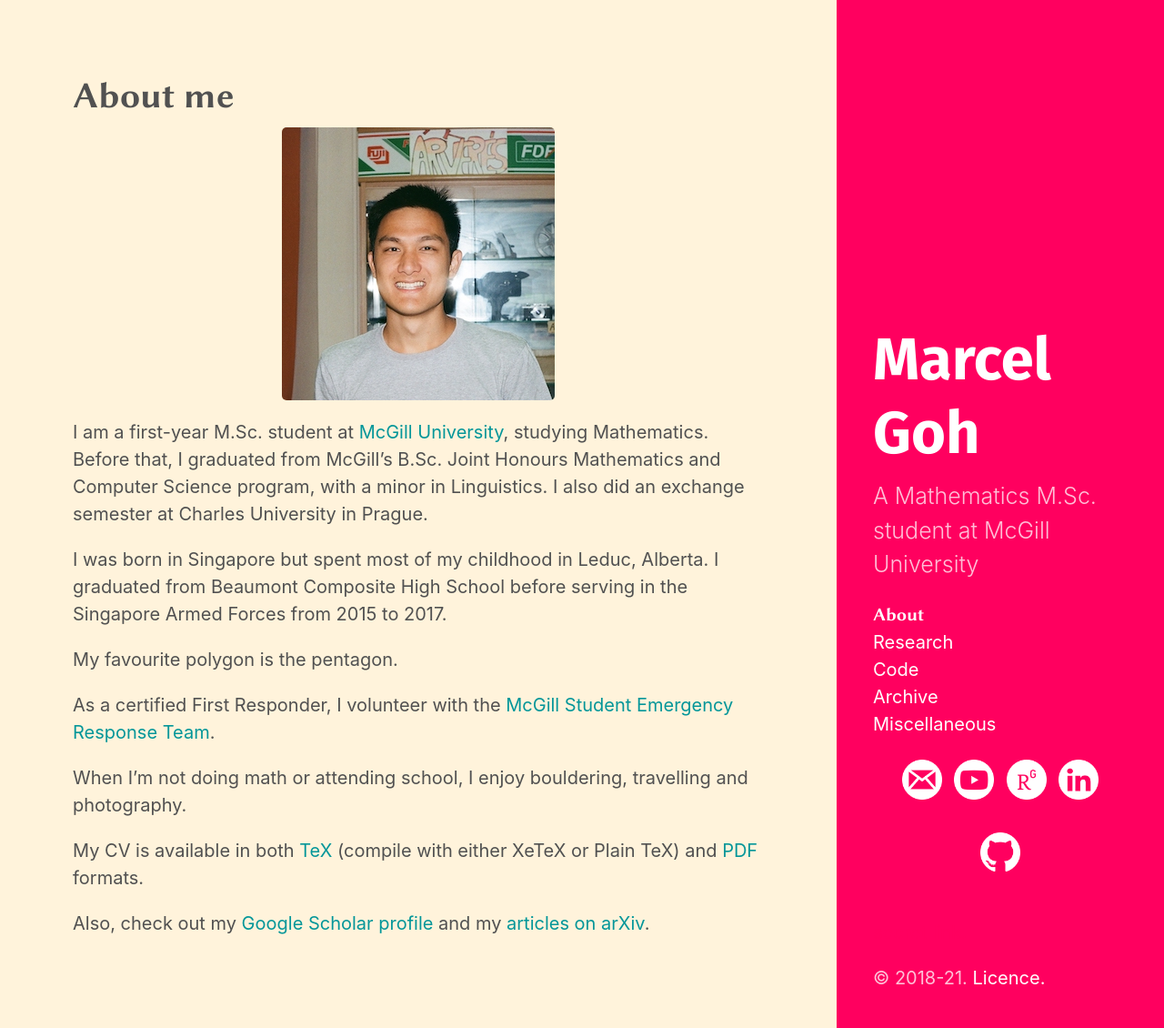
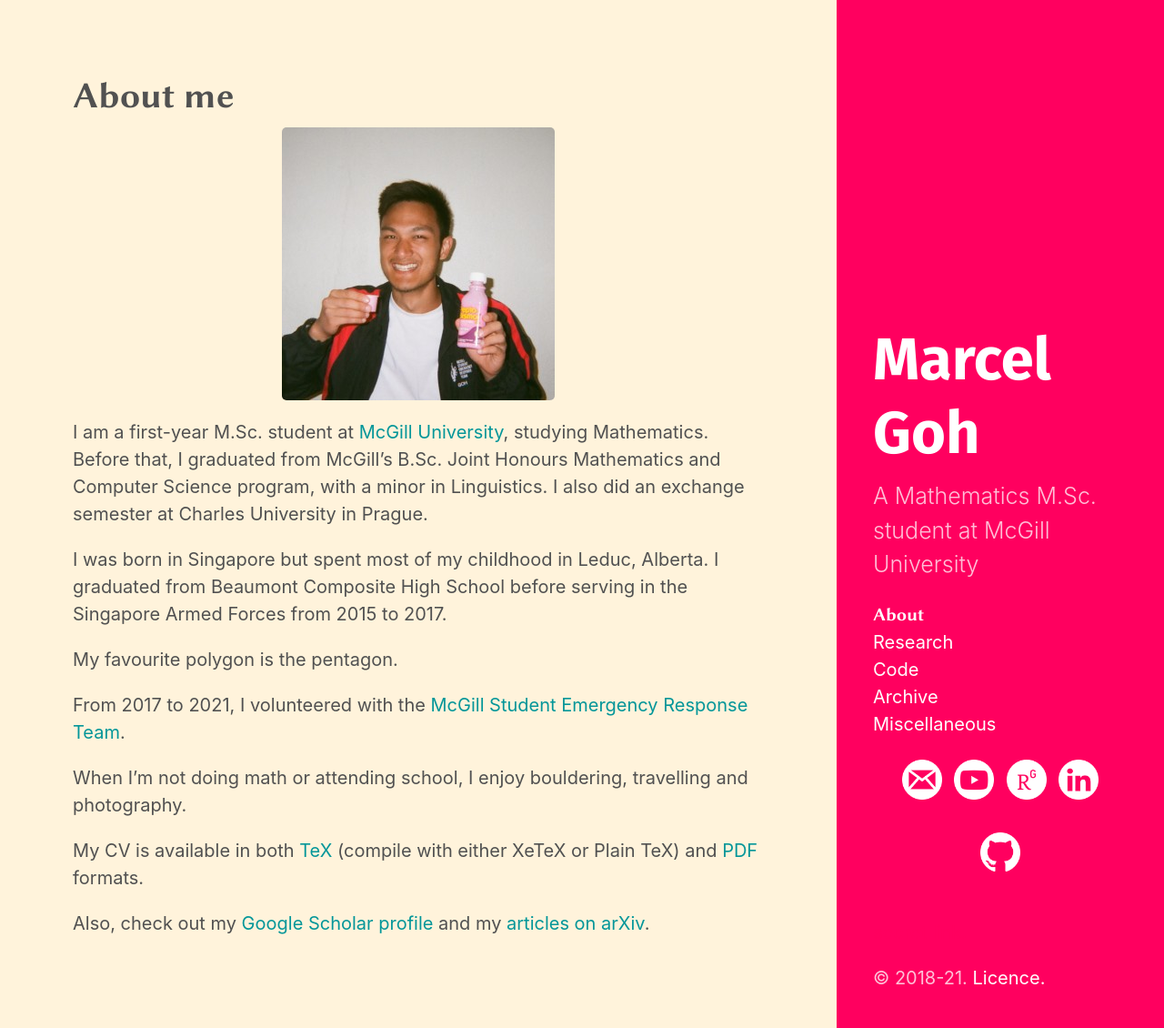
Before and after one commit to marcelgoh/marcelgoh.github.io, a Jekyll site: the page built from about/index.md, in a window 1280 px wide. Shown: the whole page at 91% size. Built offline with Jekyll 4.4.1, drawn with Linux system fonts in a browser that asks for light colours; some web fonts are replaced.

Commit message:
Not sure what I changed

```diff
--- a/about/index.md
+++ b/about/index.md
@@ -14,7 +14,7 @@ I was born in Singapore but spent most of my childhood in Leduc, Alberta. I grad
 
 My favourite polygon is the pentagon.
 
-As a certified First Responder, I volunteer with the [McGill Student Emergency Response Team](http://www.msert.ca).
+From 2017 to 2021, I volunteered with the [McGill Student Emergency Response Team](http://www.msert.ca).
 
 When I'm not doing math or attending school, I enjoy bouldering, travelling and photography.
 
```
Also changed, not shown: licence/index.md (+1 -1 lines), about/arveres.jpeg (added), about/profile.jpeg, 1 other file.
